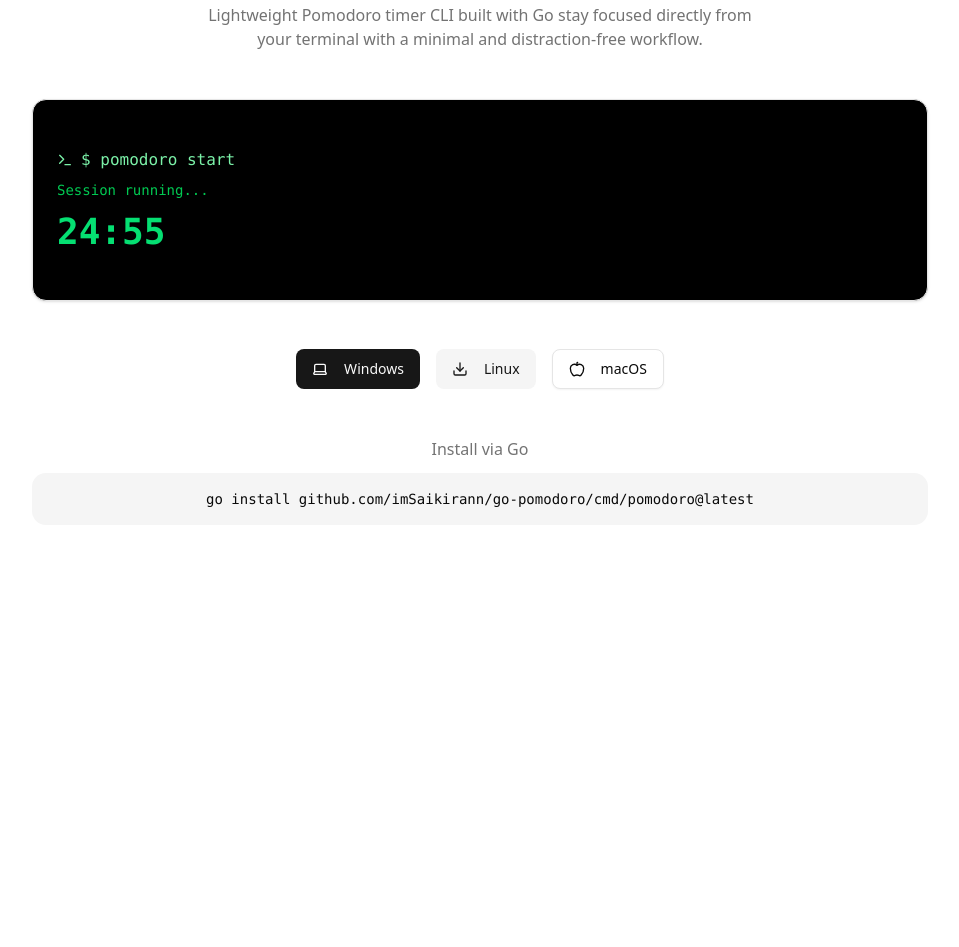
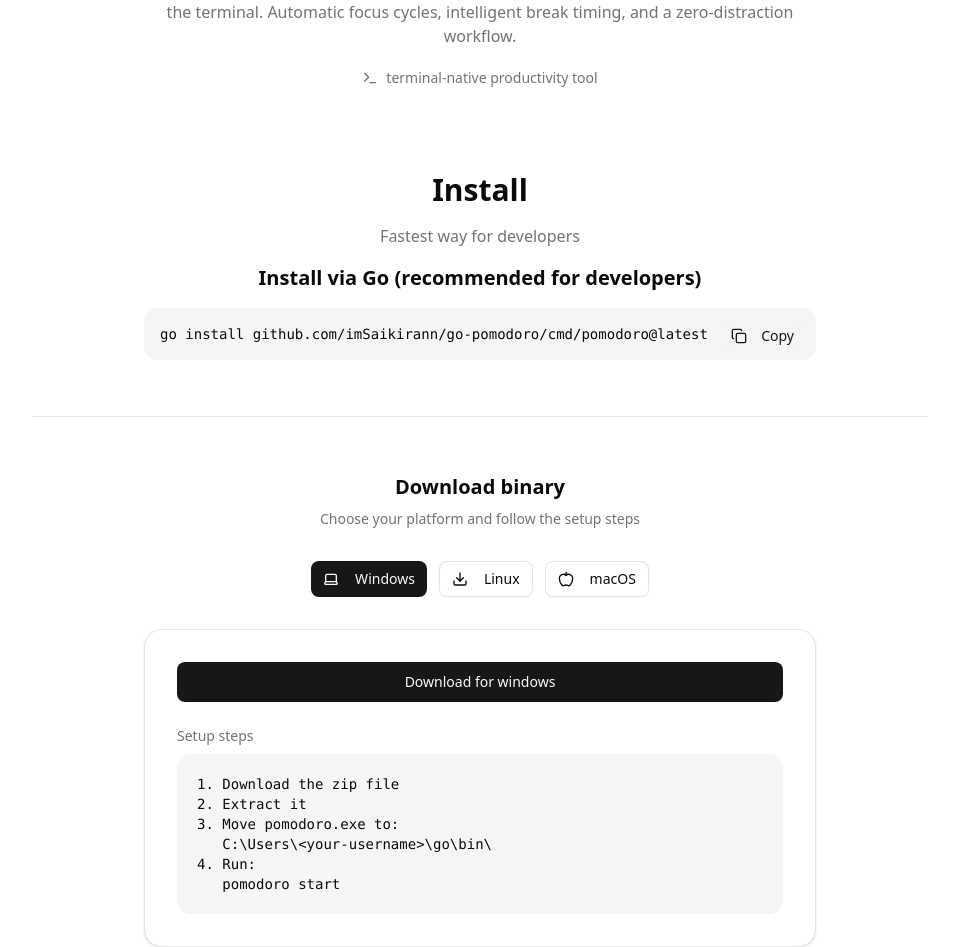
Before and after one commit to imSaikirann/go-pomodoro, a Next.js app in the folder website/: page / in a window 1280 px wide. Shown: the part 164-1111 px from the top of the page, without its empty margins (160-1119 px from the left). Before the commit the page ends 800 px from the top, so only its background shows below. Built offline with nearby package versions, Linux system fonts and the light colour scheme.

Commit message:
feat: add clear setup steps in website

```diff
--- a/website/app/layout.tsx
+++ b/website/app/layout.tsx
@@ -1,6 +1,7 @@
 import type { Metadata } from "next";
 import { Geist, Geist_Mono } from "next/font/google";
 import "./globals.css";
+import Footer from "@/components/common/Footer";
 
 const geistSans = Geist({
   variable: "--font-geist-sans",
@@ -29,6 +30,7 @@
       >
         {children}
       </body>
+      <Footer/>
     </html>
   );
 }
--- a/website/app/page.tsx
+++ b/website/app/page.tsx
@@ -1,85 +1,145 @@
 "use client";
 
-import { useEffect, useState } from "react";
+import { useState } from "react";
 import { Button } from "@/components/ui/button";
-import { Card, CardContent } from "@/components/ui/card";
-import { Download, Apple, Laptop, Terminal } from "lucide-react";
+import { Laptop, Apple, Download, Terminal } from "lucide-react";
+import InstallViaGo from "@/components/InstallByLink";
 
-export default function Home() {
-  const [seconds, setSeconds] = useState(1500);
+type OS = "windows" | "linux" | "mac";
 
-  useEffect(() => {
-    const interval = setInterval(() => {
-      setSeconds((prev) => (prev <= 0 ? 1500 : prev - 1));
-    }, 1000);
-    return () => clearInterval(interval);
-  }, []);
+export default function InstallPage() {
+  const [os, setOs] = useState<OS>("windows");
 
-  const format = (s: number) => {
-    const m = Math.floor(s / 60);
-    const sec = s % 60;
-    return `${String(m).padStart(2, "0")}:${String(sec).padStart(2, "0")}`;
+  const data = {
+    windows: {
+      download:
+        "https://github.com/imSaikirann/go-pomodoro/releases/latest/download/pomodoro-windows-amd64.zip",
+      steps: `1. Download the zip file
+2. Extract it
+3. Move pomodoro.exe to:
+   C:\\Users\\<your-username>\\go\\bin\\
+4. Run:
+   pomodoro start`,
+    },
+    linux: {
+      download:
+        "https://github.com/imSaikirann/go-pomodoro/releases/latest/download/pomodoro-linux-amd64.tar.gz",
+      steps: `1. Download the archive
+2. Extract:
+   tar -xzf pomodoro-linux-amd64.tar.gz
+3. Move binary:
+   sudo mv pomodoro-linux-amd64 /usr/local/bin/pomodoro
+4. Run:
+   pomodoro start`,
+    },
+    mac: {
+      download:
+        "https://github.com/imSaikirann/go-pomodoro/releases/latest/download/pomodoro-darwin-amd64.tar.gz",
+      steps: `1. Download the archive
+2. Extract:
+   tar -xzf pomodoro-darwin-amd64.tar.gz
+3. Move binary:
+   mv pomodoro-darwin-amd64 /usr/local/bin/pomodoro
+4. Run:
+   pomodoro start`,
+    },
   };
 
   return (
-    <div className="min-h-screen bg-background flex items-center justify-center px-6">
-      <main className="w-full max-w-4xl py-24 space-y-12">
+    <div className="min-h-screen bg-background px-6 py-20">
+      <main className="max-w-4xl mx-auto space-y-20">
 
-        {/* Hero */}
-        <section className="text-center space-y-4">
+        {/* INTRO */}
+        <section className="text-center space-y-5">
           <h1 className="text-4xl font-semibold tracking-tight">
             🍅 go-pomodoro
           </h1>
-          <p className="text-muted-foreground max-w-xl mx-auto">
-            Lightweight Pomodoro timer CLI built with Go  stay focused directly
-            from your terminal with a minimal and distraction-free workflow.
+
+          <p className="text-muted-foreground max-w-2xl mx-auto">
+            A developer-first Pomodoro CLI built with Go that helps you stay
+            focused directly from the terminal. Automatic focus cycles,
+            intelligent break timing, and a zero-distraction workflow.
           </p>
+
+          <div className="inline-flex items-center gap-2 text-sm text-muted-foreground">
+            <Terminal size={16} />
+            <span>terminal-native productivity tool</span>
+          </div>
         </section>
 
-        {/* Terminal Preview */}
-        <Card className="bg-black text-green-400 font-mono">
-          <CardContent className="p-6 space-y-2">
-            <div className="flex items-center gap-2 text-green-300">
-              <Terminal size={16} />
-              <span>$ pomodoro start</span>
+        {/* INSTALL */}
+        <section className="space-y-14">
+
+          {/* Install via Go */}
+          <div className="text-center space-y-4">
+            <h2 className="text-3xl font-semibold">Install</h2>
+            <p className="text-muted-foreground">
+              Fastest way for developers
+            </p>
+            <InstallViaGo />
+          </div>
+
+          <div className="border-t" />
+
+          {/* Binary Install */}
+          <div className="space-y-8">
+
+            <div className="text-center space-y-2">
+              <h3 className="text-xl font-semibold">
+                Download binary
+              </h3>
+              <p className="text-muted-foreground text-sm">
+                Choose your platform and follow the setup steps
+              </p>
             </div>
-            <p className="text-sm text-green-500">Session running...</p>
-            <p className="text-4xl font-semibold mt-3">{format(seconds)}</p>
-          </CardContent>
-        </Card>
 
-        {/* Download buttons */}
-        <section className="flex flex-wrap justify-center gap-4">
-          <Button asChild size="lg">
-            <a href="https://github.com/imSaikirann/go-pomodoro/releases/download/v0.1.0/go-pomodoro-windows.exe">
-              <Laptop className="mr-2" size={18} />
-              Windows
-            </a>
-          </Button>
+            {/* OS selector */}
+            <div className="flex justify-center gap-3 flex-wrap">
+              <Button
+                variant={os === "windows" ? "default" : "outline"}
+                onClick={() => setOs("windows")}
+              >
+                <Laptop className="mr-2" size={16} />
+                Windows
+              </Button>
 
-          <Button asChild size="lg" variant="secondary">
-            <a href="https://github.com/imSaikirann/go-pomodoro/releases/download/v0.1.0/go-pomodoro-linux">
-              <Download className="mr-2" size={18} />
-              Linux
-            </a>
-          </Button>
+              <Button
+                variant={os === "linux" ? "default" : "outline"}
+                onClick={() => setOs("linux")}
+              >
+                <Download className="mr-2" size={16} />
+                Linux
+              </Button>
 
-          <Button asChild size="lg" variant="outline">
-            <a href="https://github.com/imSaikirann/go-pomodoro/releases/download/v0.1.0/go-pomodoro-mac">
-              <Apple className="mr-2" size={18} />
-              macOS
-            </a>
-          </Button>
-        </section>
+              <Button
+                variant={os === "mac" ? "default" : "outline"}
+                onClick={() => setOs("mac")}
+              >
+                <Apple className="mr-2" size={16} />
+                macOS
+              </Button>
+            </div>
 
-        {/* Install via Go */}
-        <section className="text-center space-y-3">
-          <p className="text-muted-foreground">Install via Go</p>
-          <pre className="rounded-xl bg-muted p-4 text-sm overflow-x-auto">
-            <code>
-go install github.com/imSaikirann/go-pomodoro/cmd/pomodoro@latest
-            </code>
-          </pre>
+            {/* Install Card */}
+            <div className="max-w-2xl mx-auto rounded-2xl border bg-card shadow-sm p-8 space-y-6">
+              <Button size="lg" className="w-full" asChild>
+                <a href={data[os].download}>
+                  Download for {os}
+                </a>
+              </Button>
+
+              <div className="space-y-2">
+                <p className="text-sm font-medium text-muted-foreground">
+                  Setup steps
+                </p>
+
+                <pre className="bg-muted rounded-xl p-5 text-sm overflow-x-auto">
+                  <code>{data[os].steps}</code>
+                </pre>
+              </div>
+            </div>
+
+          </div>
         </section>
 
       </main>
--- /dev/null
+++ b/website/components/InstallByLink.tsx
@@ -0,0 +1,54 @@
+"use client";
+
+import { useState } from "react";
+import { Button } from "@/components/ui/button";
+import { Copy } from "lucide-react";
+
+export default function InstallViaGo() {
+  const cmd =
+    "go install github.com/imSaikirann/go-pomodoro/cmd/pomodoro@latest";
+
+  const [copied, setCopied] = useState(false);
+
+  const copy = async () => {
+    try {
+      await navigator.clipboard.writeText(cmd);
+      setCopied(true);
+      setTimeout(() => setCopied(false), 2000);
+    } catch {
+      // fallback
+      const textarea = document.createElement("textarea");
+      textarea.value = cmd;
+      document.body.appendChild(textarea);
+      textarea.select();
+      document.execCommand("copy");
+      document.body.removeChild(textarea);
+      setCopied(true);
+      setTimeout(() => setCopied(false), 2000);
+    }
+  };
+
+  return (
+    <section className="max-w-2xl mx-auto text-center space-y-4">
+      <h3 className="text-xl font-semibold">
+        Install via Go (recommended for developers)
+      </h3>
+
+      <div className="relative">
+        <pre className="bg-muted rounded-xl p-4 text-sm overflow-x-auto text-left">
+          <code>{cmd}</code>
+        </pre>
+
+        <Button
+          size="sm"
+          variant="secondary"
+          className="absolute right-3 top-3"
+          onClick={copy}
+        >
+          <Copy size={16} className="mr-2" />
+          {copied ? "Copied!" : "Copy"}
+        </Button>
+      </div>
+    </section>
+  );
+}
--- /dev/null
+++ b/website/components/common/Footer.tsx
@@ -0,0 +1,27 @@
+import React from "react";
+import { Github } from "lucide-react";
+
+export default function Footer() {
+  return (
+    <footer className="border-t mt-20 py-8">
+      <div className="max-w-5xl mx-auto px-6 flex flex-col md:flex-row items-center justify-between gap-4 text-sm text-muted-foreground">
+
+        {/* Left */}
+        <p>
+          Built with ❤️ by <span className="font-medium">SaiKiran</span>
+        </p>
+
+        {/* Right */}
+        <a
+          href="https://github.com/imSaikirann/go-pomodoro"
+          target="_blank"
+          rel="noopener noreferrer"
+          className="flex items-center gap-2 hover:text-foreground transition"
+        >
+          <Github size={16} />
+          Star on GitHub
+        </a>
+      </div>
+    </footer>
+  );
+}
```
Also changed, not shown: 1 other file (tests, documents, lock files or other folders).
